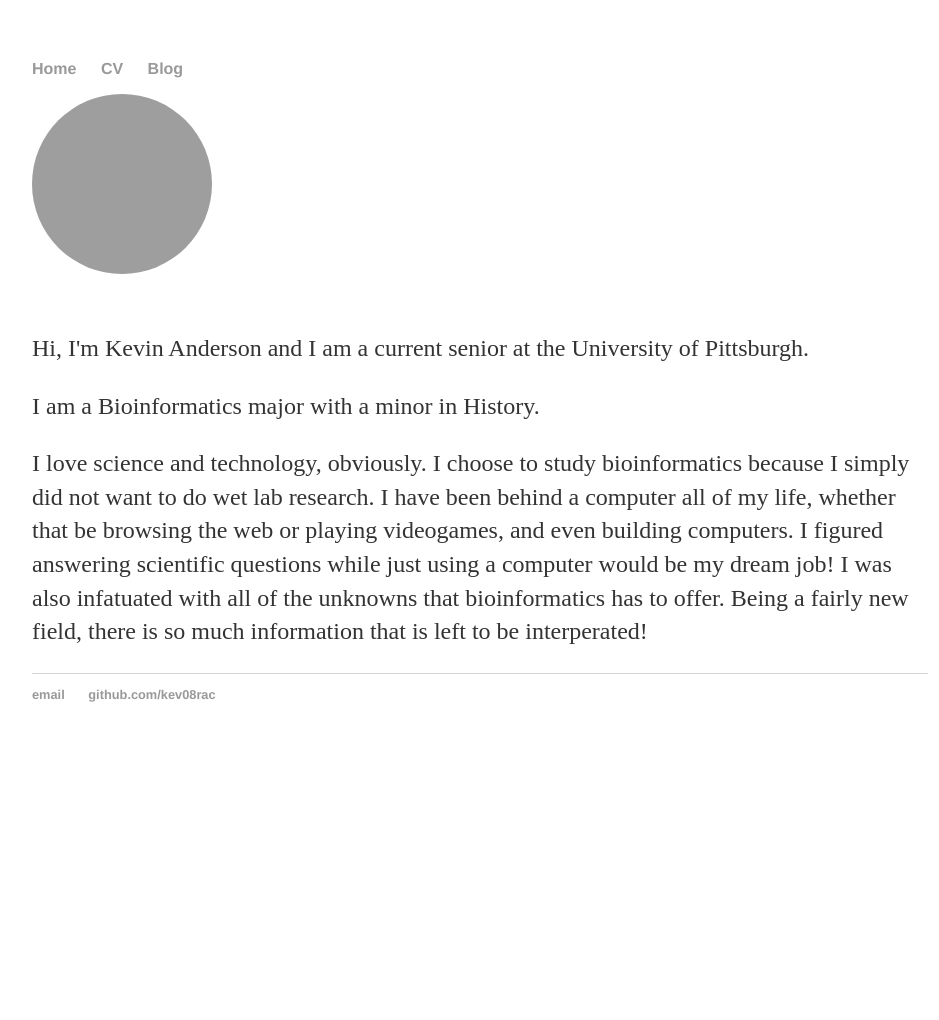
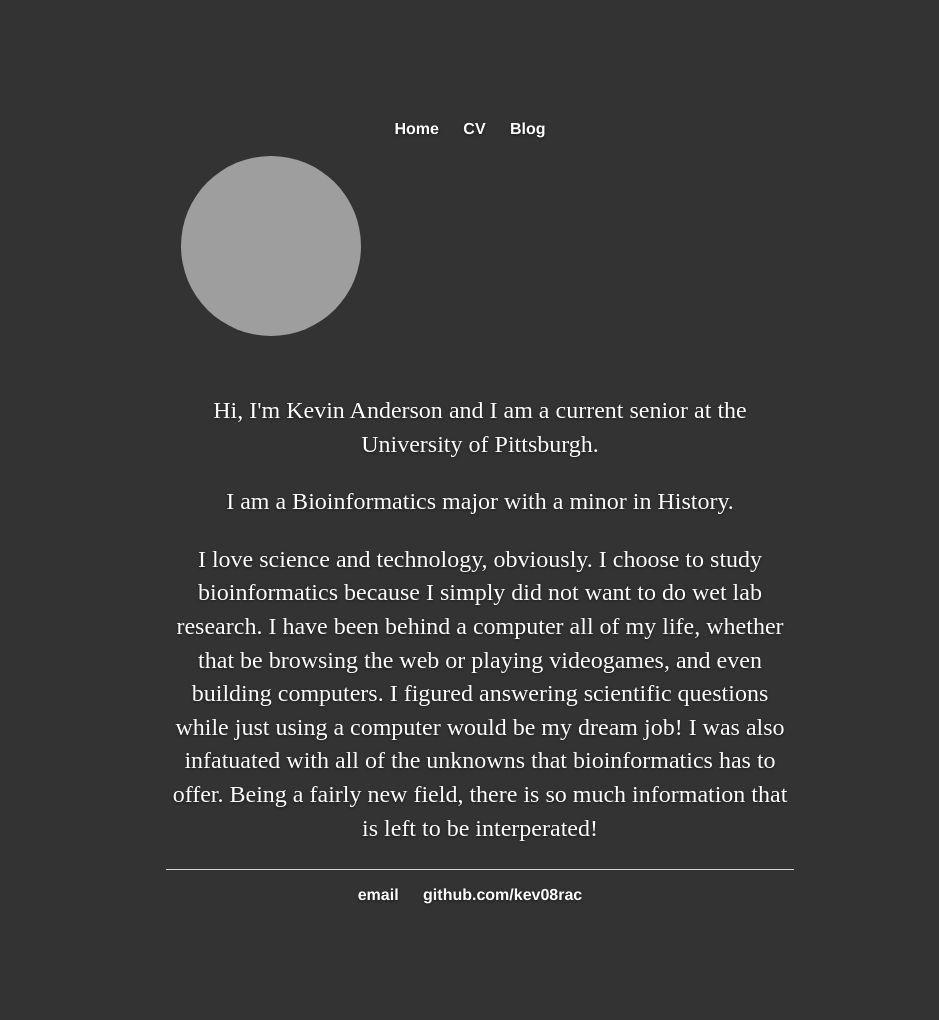
Before and after one commit to kev08rac/kev08rac.github.io, a Jekyll site: the page built from index.html, in a window 1280 px wide. Shown: the whole page, without its empty margins (160-1099 px from the left). Built offline with Jekyll 4.4.1, drawn with Linux system fonts in a browser that asks for light colours; before the commit the page ends 900 px from its top, so only the background shows below that; grey boxes are pictures that could not be loaded.

Commit message:
css changes

```diff
--- a/css/main.css
+++ b/css/main.css
@@ -1,26 +1,41 @@
 @import url(http://fonts.googleapis.com/css?family=Merriweather:300,300italic,400,400italic,700,700italic);
 @import url(http://fonts.googleapis.com/css?family=Montserrat);
 
+html,
 body {
-    margin: 60px auto;
-    width: 70%;
+  height: 100%;
+  background-color: #333;
+  margin: 60px auto;
+  width: 70%;
 }
+body {
+  color: #fff;
+  text-align: center;
+  text-shadow: 0 1px 3px rgba(0, 0, 0, .5);
+}
+
 nav ul, footer ul {
     font-family:'Helvetica', 'Arial', 'Sans-Serif';
-    padding: 0px;
-    list-style: none;
-    font-weight: bold;
+    padding-right: 0;
+    padding-left: 0;
+    font-size: 16px;
+    font-weight: 700;
+    color: #fff; /* IE8 proofing */
+    color: rgba(255, 255, 255, .75);
+    border-bottom: 2px solid transparent;
 }
 nav ul li, footer ul li {
-    display: inline;
+    display: inline-block;
     margin-right: 20px;
 }
 a {
     text-decoration: none;
-    color: #999;
+    color: rgb(255, 255, 255);
 }
 a:hover {
-    text-decoration: underline;
+    background-color: transparent;
+    border-bottom-color: #a9a9a9;
+    border-bottom-color: rgba(255, 255, 255, .25);
 }
 h1 {
     font-size: 3em;
@@ -29,7 +44,7 @@ h1 {
 p {
     font-size: 1.5em;
     line-height: 1.4em;
-    color: #333;
+    color: rgb(255, 255, 255);
 }
 footer {
     border-top: 1px solid #d5d5d5;
```
